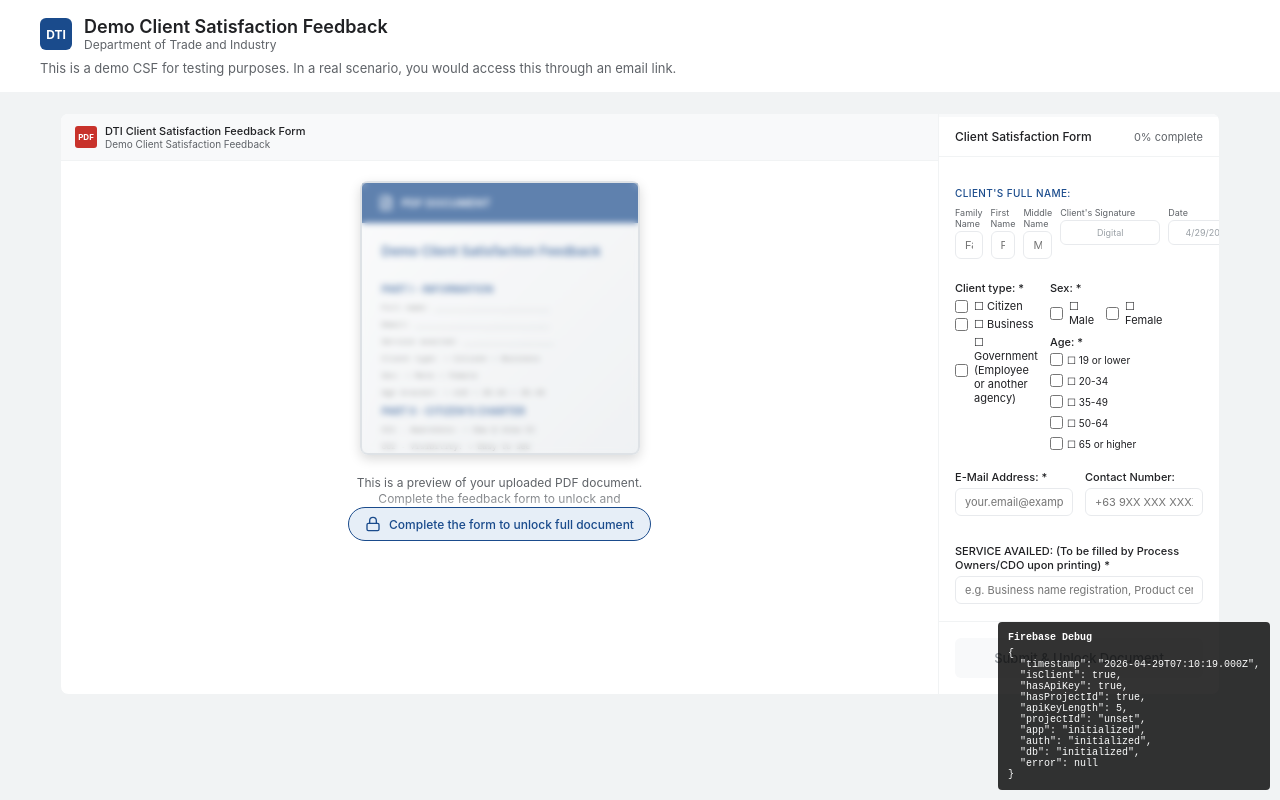
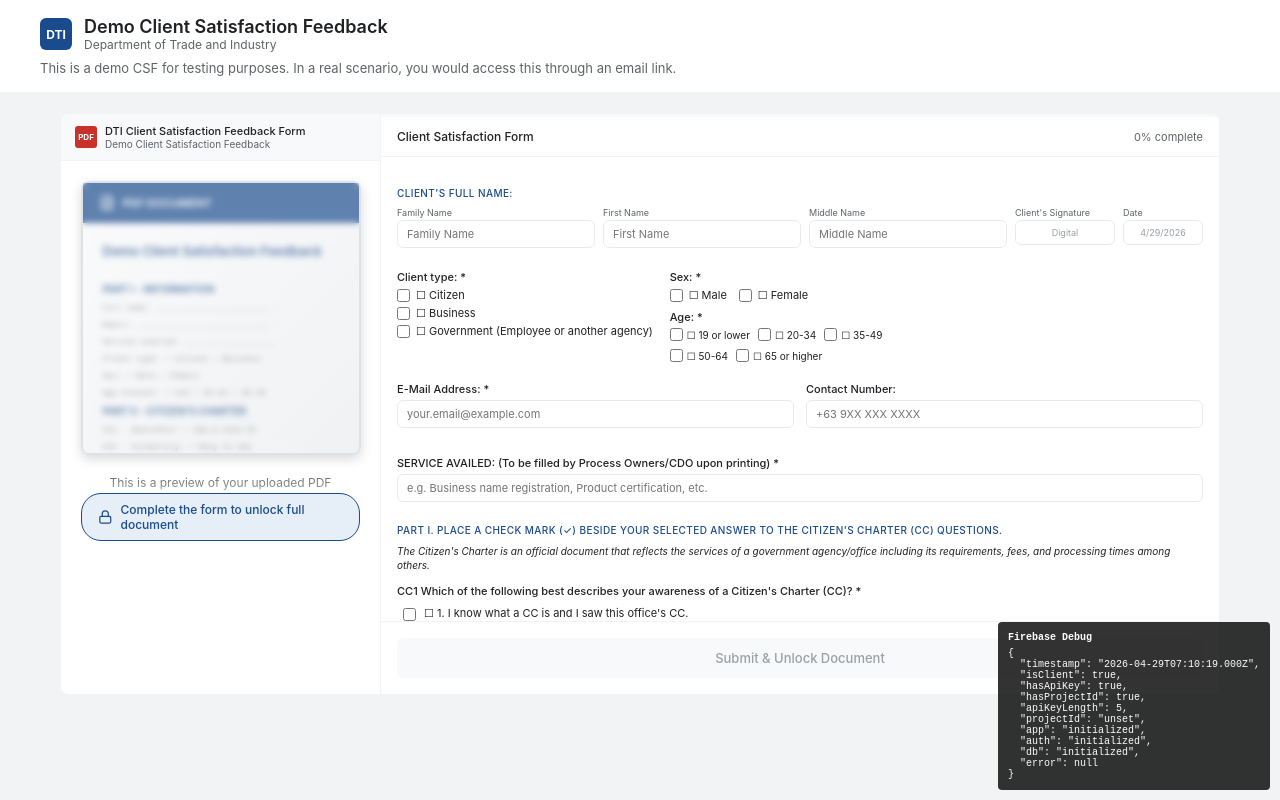
Before and after one commit to dtir3fad-afk/CSF-ORD-Online, a Next.js app: page /csf in a window 1280 px wide. Built offline with nearby package versions, Linux system fonts and the light colour scheme; no server answers.

Commit message:
csf eddited4

```diff
--- a/app/globals.css
+++ b/app/globals.css
@@ -238,14 +238,14 @@ body {
 }
 
 .csf-doc {
-  flex: 1;
-  min-width: 0;
+  width: 320px;
+  flex-shrink: 0;
   border-right: 0.5px solid var(--color-border-tertiary);
 }
 
 .csf-form-pane {
-  width: 280px;
-  flex-shrink: 0;
+  flex: 1;
+  min-width: 0;
   display: flex;
   flex-direction: column;
   max-height: 580px;
```
